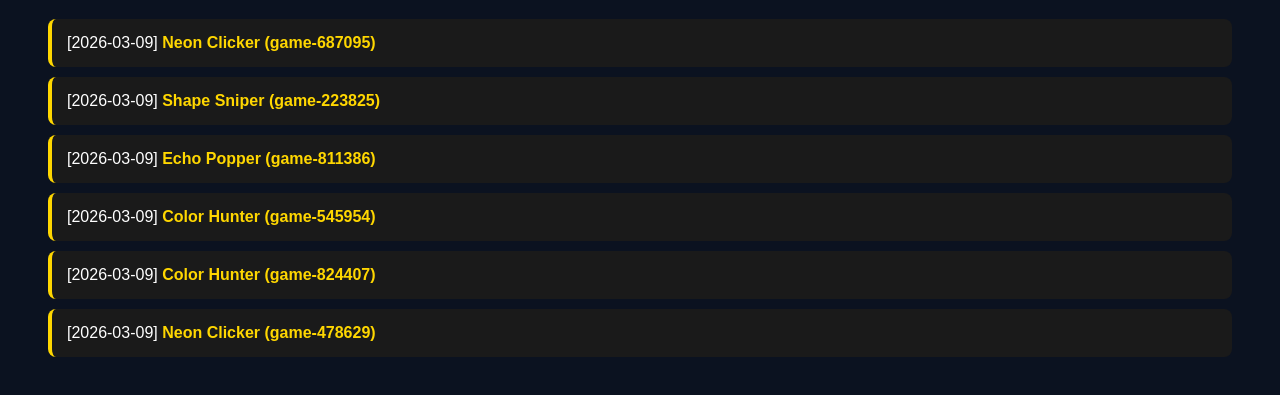
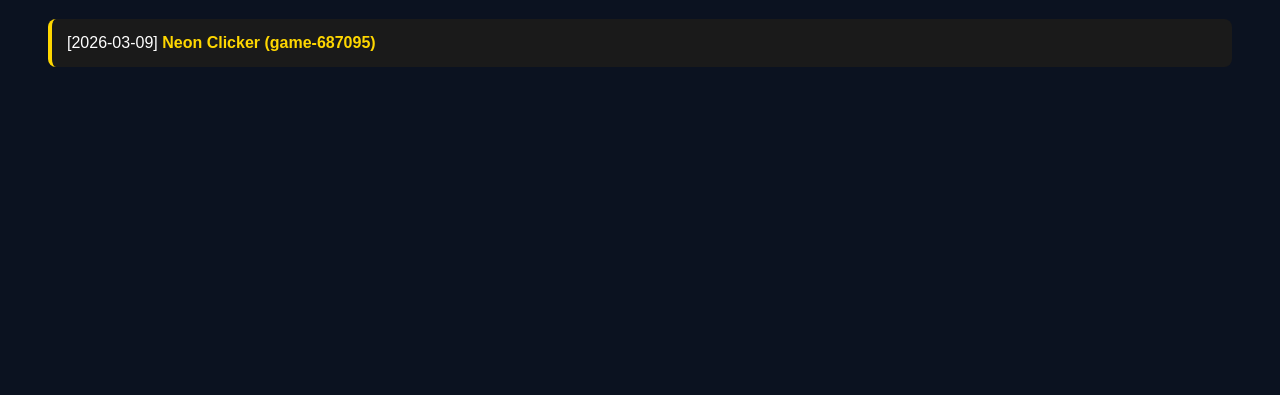
Before and after one commit to aqutoqo-ship-it/daily-html-games, a website: page index.html in a window 1280 px wide. Shown: the part 109-504 px from the top of the page. Drawn offline with Linux system fonts and the light colour scheme.

Commit message:
Cleanup broken games and links

```diff
--- a/index.html
+++ b/index.html
@@ -1,41 +1,45 @@
 <!DOCTYPE html>
 <html lang="en">
+
 <head>
     <meta charset="UTF-8">
     <title>Daily HTML Games</title>
     <style>
-        body { background: #0b1220; color: #fff; font-family: sans-serif; padding: 40px; }
-        .game-list { display: grid; gap: 10px; }
-        .game-item { background: #1a1a1a; padding: 15px; border-radius: 8px; border-left: 4px solid gold; }
-        a { color: gold; text-decoration: none; font-weight: bold; }
+        body {
+            background: #0b1220;
+            color: #fff;
+            font-family: sans-serif;
+            padding: 40px;
+        }
+
+        .game-list {
+            display: grid;
+            gap: 10px;
+        }
+
+        .game-item {
+            background: #1a1a1a;
+            padding: 15px;
+            border-radius: 8px;
+            border-left: 4px solid gold;
+        }
+
+        a {
+            color: gold;
+            text-decoration: none;
+            font-weight: bold;
+        }
     </style>
 </head>
+
 <body>
     <h1>Daily HTML Games (English Edition)</h1>
     <div class="game-list" id="list"><!-- GAMES_START -->
         <div class="game-item">
             <span>[2026-03-09]</span>
             <a href="games/2026-03-09-game-687095/index.html">Neon Clicker (game-687095)</a>
-        </div>
-        <div class="game-item">
-            <span>[2026-03-09]</span>
-            <a href="games/2026-03-09-game-223825/index.html">Shape Sniper (game-223825)</a>
-        </div>
-        <div class="game-item">
-            <span>[2026-03-09]</span>
-            <a href="games/2026-03-09-game-811386/index.html">Echo Popper (game-811386)</a>
-        </div>
-        <div class="game-item">
-            <span>[2026-03-09]</span>
-            <a href="games/2026-03-09-game-545954/index.html">Color Hunter (game-545954)</a>
-        </div>
-        <div class="game-item">
-            <span>[2026-03-09]</span>
-            <a href="games/2026-03-09-game-824407/index.html">Color Hunter (game-824407)</a>
-        </div>
-        <div class="game-item">
-            <span>[2026-03-09]</span>
-            <a href="games/2026-03-09-game-478629/index.html">Neon Clicker (game-478629)</a>
-        </div><!-- GAMES_END --></div>
+        </div><!-- GAMES_END -->
+    </div>
 </body>
+
 </html>
```
